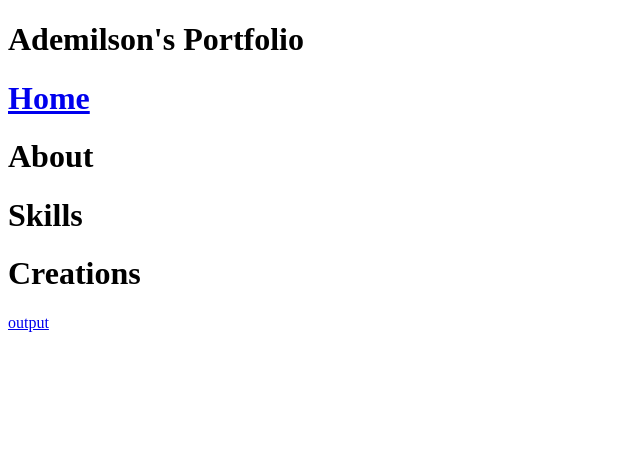
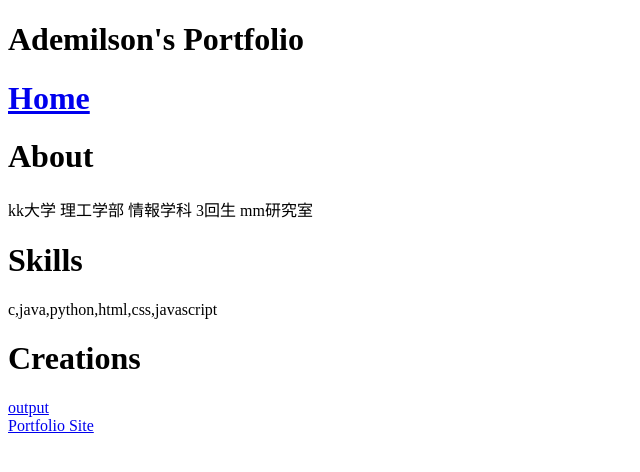
Before and after one commit to ademilson9/portfolio, a plain HTML site: page index.html in a window 1280 px wide. Shown: the whole page, without its empty margins (0-640 px from the left). Drawn offline with Linux system fonts and the light colour scheme.

Commit message:
Initial commit

```diff
--- a/index.html
+++ b/index.html
@@ -9,8 +9,11 @@
     <h1>Ademilson's Portfolio</h1>
     <h1><a href="index.html">Home</a></h1>
     <h1>About</h1>
+    kk大学 理工学部 情報学科 3回生 mm研究室
     <h1>Skills</h1>
+    c,java,python,html,css,javascript
     <h1>Creations</h1>
-    <a href="output.html">output</a>
+    <a href="output.html">output</a><br>
+    <a href="https://ademilson9.github.io/portfolio/index.html">Portfolio Site</a>
   </body>
 </html>
```
